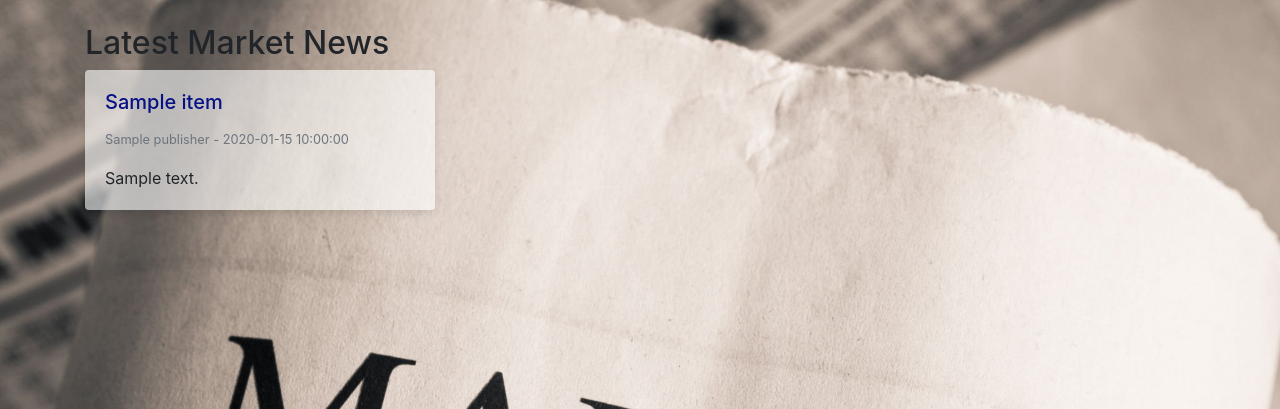
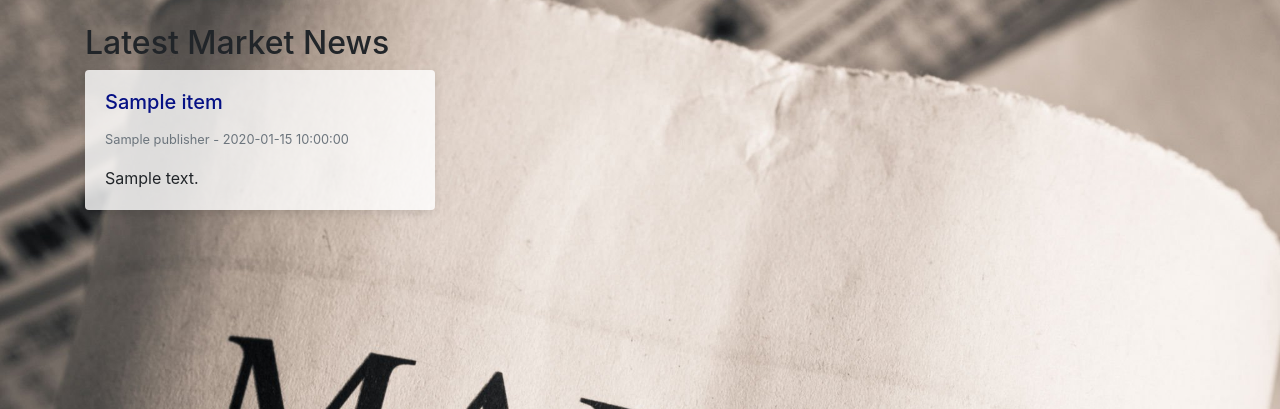
Before and after one commit to puneethr09/stock_fundamental, a Flask app: template templates/news.html in a window 1280 px wide. Shown: the part 56-465 px from the top of the page. Run offline with Flask 3, Linux system fonts and the light colour scheme; the template is opened without the code that fills it: most values are stand-ins (such as "Sample title", 1, 10 or a date in 2020); some libraries are stand-ins or nearby versions.

Commit message:
update news opacity

```diff
--- a/templates/news.html
+++ b/templates/news.html
@@ -17,7 +17,7 @@
         background-attachment: fixed;
       }
       .card {
-        background-color: rgba(255, 255, 255, 0.6); /* White with 80% opacity */
+        background-color: rgba(255, 255, 255, 0.8); /* White with 80% opacity */
         border: none;
         box-shadow: 0 4px 8px rgba(0, 0, 0, 0.1);
       }
```
